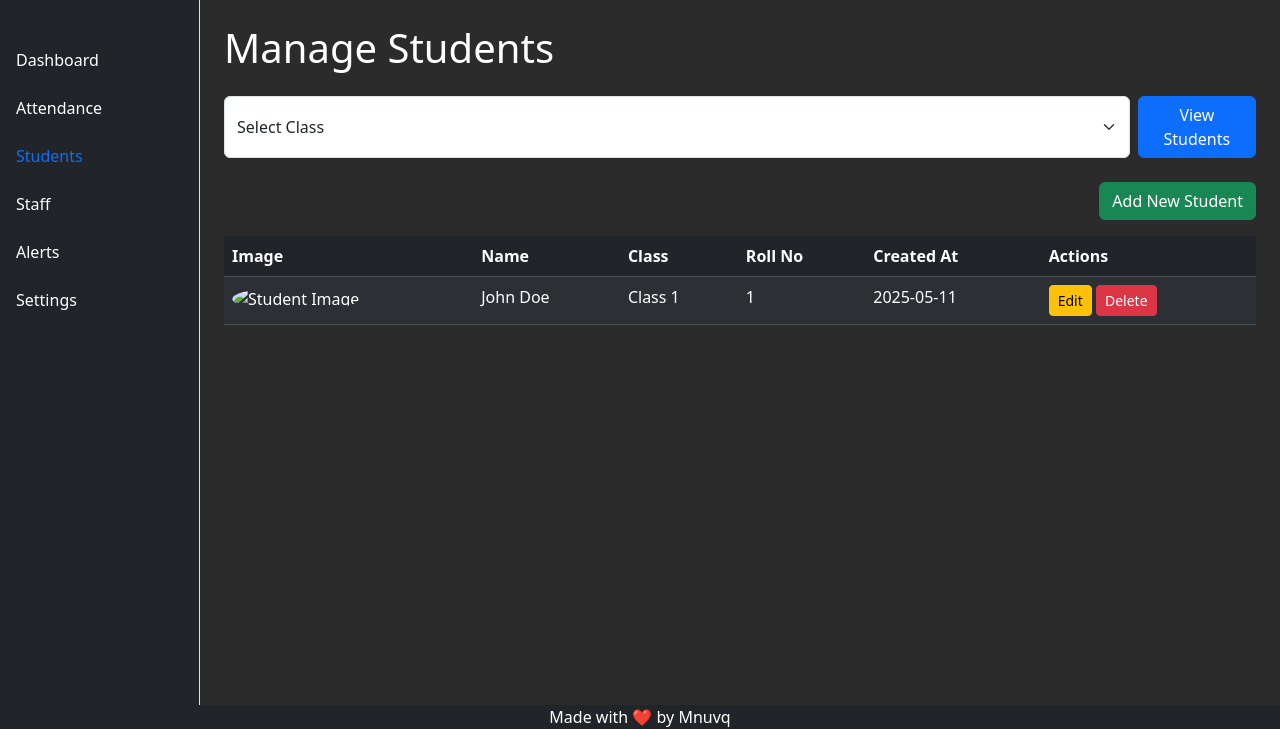
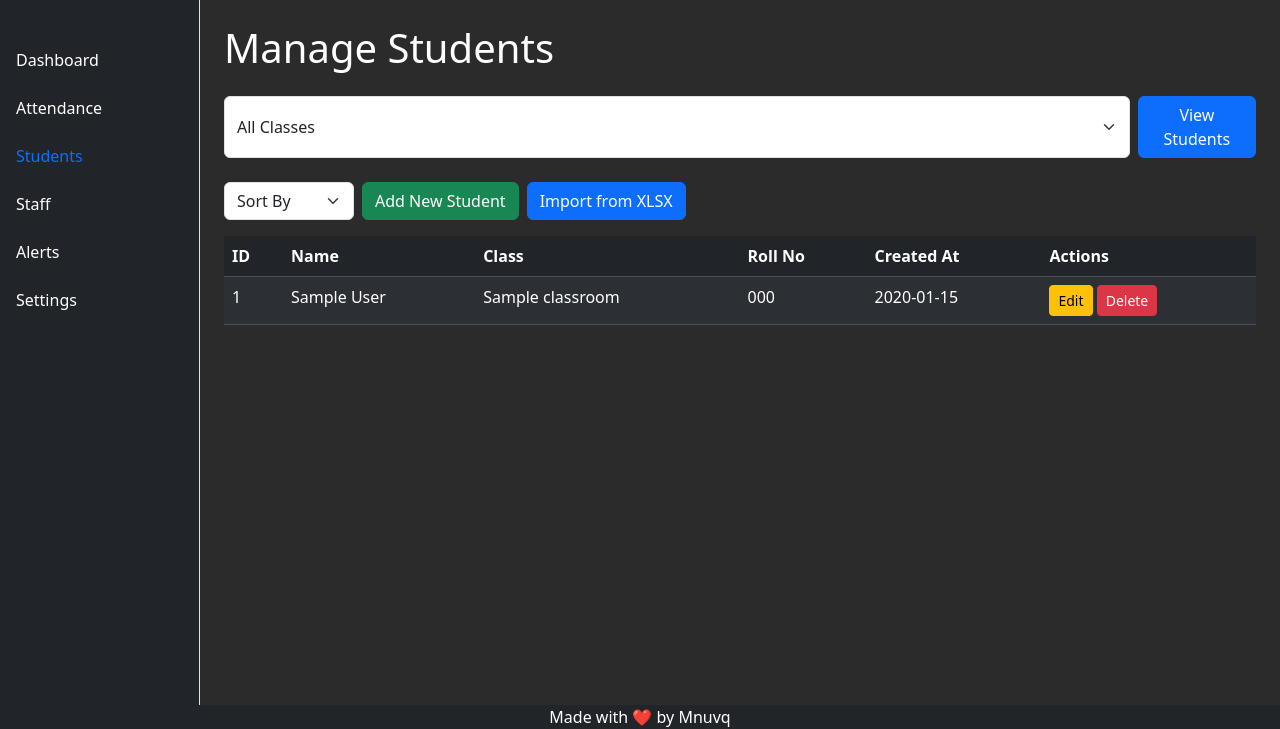
Before and after one commit to ZahidGazi/AttendiFy, a Django app: page /students in a window 1280 px wide. Shown: the part 71-800 px from the top of the page. Run offline with Django 5.2, Linux system fonts and the light colour scheme; a user stored in the database is signed in; tables that the repository leaves empty hold one stand-in row (values such as "Sample post"); some libraries are stand-ins or nearby versions.

Commit message:
added add, delete, edit student details, added download option, and bulk student upload option

```diff
--- a/dashboard/templates/contents/students.html
+++ b/dashboard/templates/contents/students.html
@@ -6,20 +6,31 @@
 <!-- Form to Select Class -->
 <div class="mb-4">
     <form method="get" action="" class="d-flex">
-        <select name="class" class="form-select me-2" required>
-            <option value="" disabled selected>Select Class</option>
-            <option value="1">Class 1</option>
-            <option value="2">Class 2</option>
-            <option value="3">Class 3</option>
-            <!-- Add more classes as needed -->
+        <select name="class" class="form-select me-2">
+            <option value="" {% if not selected_class_id %}selected{% endif %}>All Classes</option>
+            {% for class in classes %}
+                <option value="{{ class.id }}" {% if class.id|stringformat:'s' == selected_class_id %}selected{% endif %}>{{ class.name }}</option>
+            {% endfor %}
         </select>
         <button type="submit" class="btn btn-primary">View Students</button>
     </form>
 </div>
 
-<!-- Add Student Button -->
-<div class="mb-3 text-end">
-    <button class="btn btn-success" data-bs-toggle="modal" data-bs-target="#addStudentModal">Add New Student</button>
+<div class="d-flex mb-3 text-end">
+  <!-- Sort By Option -->
+  <form method="get" action="" class="d-flex align-items-center">
+    <input type="hidden" name="class" value="{{ selected_class_id }}">
+    <select name="sort_by" id="sort_by" class="form-select me-2" onchange="this.form.submit()">
+      <option value="" disabled selected>Sort By</option>
+      <option value="id" {% if request.GET.sort_by == 'id' %}selected{% endif %}>ID</option>
+      <option value="name" {% if request.GET.sort_by == 'name' %}selected{% endif %}>Name</option>
+      <option value="roll_number" {% if request.GET.sort_by == 'roll_number' %}selected{% endif %}>Roll No</option>
+      <option value="created_at" {% if request.GET.sort_by == 'created_at' %}selected{% endif %}>Created At</option>
+    </select>
+  </form>
+  <!-- Add Student Button -->
+  <button class="btn btn-success me-2" data-bs-toggle="modal" data-bs-target="#addStudentModal">Add New Student</button>
+  <button class="btn btn-primary" data-bs-toggle="modal" data-bs-target="#importStudentsModal">Import from XLSX</button>
 </div>
 
 <!-- List of Students -->
@@ -27,7 +38,7 @@
     <table class="table table-dark table-striped">
         <thead>
             <tr>
-                <th>Image</th>
+                <th>ID</th>
                 <th>Name</th>
                 <th>Class</th>
                 <th>Roll No</th>
@@ -36,19 +47,26 @@
             </tr>
         </thead>
         <tbody>
-            <!-- Example student data -->
+            {% for student in students %}
             <tr>
-                <td><img src="https://via.placeholder.com/50" alt="Student Image" class="rounded-circle"></td>
-                <td>John Doe</td>
-                <td>Class 1</td>
-                <td>1</td>
-                <td>2025-05-11</td>
+                <td>{{ student.id }}</td>
+                <td>{{ student.name }}</td>
+                <td>{% if student.student_class %}{{ student.student_class.name }}{% else %}N/A{% endif %}</td>
+                <td>{{ student.roll_number }}</td>
+                <td>{{ student.created_at|date:'Y-m-d' }}</td>
                 <td>
-                    <button type="button" class="btn btn-sm btn-warning" data-bs-toggle="modal" data-bs-target="#editStudentModal">Edit</button>
-                    <a href="#" class="btn btn-sm btn-danger">Delete</a>
+                    <button type="button" class="btn btn-sm btn-warning" data-bs-toggle="modal" data-bs-target="#editStudentModal" data-student-id="{{ student.id }}" data-student-name="{{ student.name }}" data-student-class="{% if student.student_class %}{{ student.student_class.id }}{% endif %}" data-student-roll="{{ student.roll_number }}">Edit</button>
+                    <form method="post" action="" style="display:inline;">
+                        {% csrf_token %}
+                        <input type="hidden" name="action" value="delete">
+                        <input type="hidden" name="student_id" value="{{ student.id }}">
+                        <button type="submit" class="btn btn-sm btn-danger" onclick="return confirm('Are you sure you want to delete this student?');">Delete</button>
+                    </form>
                 </td>
             </tr>
-            <!-- Repeat for more students -->
+            {% empty %}
+            <tr><td colspan="6" class="text-center">No students found.</td></tr>
+            {% endfor %}
         </tbody>
     </table>
 </div>
@@ -63,6 +81,7 @@
       </div>
       <form method="post" action="" enctype="multipart/form-data">
         {% csrf_token %}
+        <input type="hidden" name="action" value="add">
         <div class="modal-body">
           <div class="mb-3">
             <label for="add_name" class="form-label">Name</label>
@@ -72,10 +91,9 @@
             <label for="add_class" class="form-label">Class</label>
             <select id="add_class" name="class" class="form-select" required>
               <option value="" disabled selected>Select Class</option>
-              <option value="1">Class 1</option>
-              <option value="2">Class 2</option>
-              <option value="3">Class 3</option>
-              <!-- Add more classes as needed -->
+              {% for class in classes %}
+              <option value="{{ class.id }}">{{ class.name }}</option>
+              {% endfor %}
             </select>
           </div>
           <div class="mb-3">
@@ -84,12 +102,50 @@
           </div>
           <div class="mb-3">
             <label for="add_image" class="form-label">Image</label>
-            <input type="file" id="add_image" name="image" class="form-control">
+            <input type="file" id="add_image" name="image" class="form-control" accept="image/jpeg">
           </div>
         </div>
         <div class="modal-footer">
           <button type="button" class="btn btn-secondary" data-bs-dismiss="modal">Cancel</button>
           <button type="submit" class="btn btn-success">Add Student</button>
+        </div>
+      </form>
+    </div>
+  </div>
+</div>
+
+<!-- Import Students Modal -->
+<div class="modal fade" id="importStudentsModal" tabindex="-1" aria-labelledby="importStudentsModalLabel" aria-hidden="true">
+  <div class="modal-dialog">
+    <div class="modal-content bg-dark text-light">
+      <div class="modal-header">
+        <h5 class="modal-title" id="importStudentsModalLabel">Import Students from XLSX</h5>
+        <button type="button" class="btn-close btn-close-white" data-bs-dismiss="modal" aria-label="Close"></button>
+      </div>
+      <form method="post" action="" enctype="multipart/form-data">
+        {% csrf_token %}
+        <input type="hidden" name="action" value="import_xlsx">
+        <div class="modal-body">
+          <div class="alert alert-info bg-info text-dark">
+            <strong>Instructions:</strong><br>
+            Please upload an <b>XLSX</b> file with the following columns (header row required):<br>
+            <ul>
+              <li><b>Name</b> (Student's name)</li>
+              <li><b>Class</b> (Class name, must match an existing class)</li>
+              <li><b>Roll No</b> (Roll number)</li>
+            </ul>
+            <b>Example:</b><br>
+            <code>Name | Class | Roll No</code><br>
+            <code>John Doe | Class 1 | 1</code>
+          </div>
+          <div class="mb-3">
+            <label for="import_xlsx_file" class="form-label">Select XLSX File</label>
+            <input type="file" id="import_xlsx_file" name="xlsx_file" class="form-control" accept=".xlsx" required>
+          </div>
+        </div>
+        <div class="modal-footer">
+          <button type="button" class="btn btn-secondary" data-bs-dismiss="modal">Cancel</button>
+          <button type="submit" class="btn btn-primary">Import Students</button>
         </div>
       </form>
     </div>
@@ -106,6 +162,8 @@
       </div>
       <form method="post" action="" enctype="multipart/form-data">
         {% csrf_token %}
+        <input type="hidden" name="action" value="edit">
+        <input type="hidden" id="edit_student_id" name="student_id">
         <div class="modal-body">
           <div class="mb-3">
             <label for="edit_name" class="form-label">Name</label>
@@ -115,10 +173,9 @@
             <label for="edit_class" class="form-label">Class</label>
             <select id="edit_class" name="class" class="form-select" required>
               <option value="" disabled selected>Select Class</option>
-              <option value="1">Class 1</option>
-              <option value="2">Class 2</option>
-              <option value="3">Class 3</option>
-              <!-- Add more classes as needed -->
+              {% for class in classes %}
+              <option value="{{ class.id }}">{{ class.name }}</option>
+              {% endfor %}
             </select>
           </div>
           <div class="mb-3">
@@ -127,7 +184,7 @@
           </div>
           <div class="mb-3">
             <label for="edit_image" class="form-label">Image</label>
-            <input type="file" id="edit_image" name="image" class="form-control">
+            <input type="file" id="edit_image" name="image" class="form-control" accept="image/jpeg">
           </div>
         </div>
         <div class="modal-footer">
@@ -138,11 +195,20 @@
     </div>
   </div>
 </div>
-{% endblock %}
 
-{% block extra_js %}
-<script src="https://cdn.jsdelivr.net/npm/bootstrap@5.3.0/dist/js/bootstrap.bundle.min.js"></script>
 <script>
-// Optionally, you can add JS here to populate the edit modal with student data dynamically.
+// Fill edit modal with student data
+const editModal = document.getElementById('editStudentModal');
+editModal.addEventListener('show.bs.modal', function (event) {
+  const button = event.relatedTarget;
+  document.getElementById('edit_student_id').value = button.getAttribute('data-student-id');
+  document.getElementById('edit_name').value = button.getAttribute('data-student-name');
+  document.getElementById('edit_roll_no').value = button.getAttribute('data-student-roll');
+  const classId = button.getAttribute('data-student-class');
+  const classSelect = document.getElementById('edit_class');
+  for (let i = 0; i < classSelect.options.length; i++) {
+    classSelect.options[i].selected = classSelect.options[i].value == classId;
+  }
+});
 </script>
 {% endblock %}
--- a/dashboard/urls.py
+++ b/dashboard/urls.py
@@ -6,7 +6,6 @@ urlpatterns = [
     path('logout/', views.logout_view, name='logout'),
     path('', views.dashboard_home, name='dashboard-home'),
     path('attendance', views.attendance, name='attendance'),
-    path('attendance/download', views.attendance_download, name='attendance-download'),
     path('students', views.students, name='students'),
     path('staff', views.staff, name='staff'),
     path('alerts', views.alerts, name='alerts'),
--- a/dashboard/views.py
+++ b/dashboard/views.py
@@ -1,15 +1,23 @@
-from django.shortcuts import render, redirect
+from datetime import date, datetime, timedelta
+import csv
+import io
+import os
+
+from django.conf import settings as django_settings
 from django.contrib.auth import authenticate, login, logout
 from django.contrib.auth.decorators import login_required
 from django.contrib.auth.hashers import make_password
-from datetime import date
+from django.core.files.storage import default_storage
+from django.db.models import Count, Q
+from django.http import HttpResponse, JsonResponse
+from django.shortcuts import render, redirect
+from django.utils.text import slugify
+from django.views.decorators.csrf import csrf_exempt
+
+import openpyxl
+
 from attendance.models import Student, Attendance, ClassRoom
-from datetime import date, timedelta
-from django.db.models import Count, Q
-from django.http import HttpResponse
-import csv
-import io
-import openpyxl
+
 
 def login_view(request):
     if request.method == 'POST':
@@ -81,12 +89,12 @@ def logout_view(request):
 
 @login_required(login_url='login')
 def attendance(request):
-    from attendance.models import Student, Attendance, ClassRoom
     # Get filter params
     class_id = request.GET.get('class')
     date_str = request.GET.get('date')
+    action = request.GET.get('action', '')
+    filetype = request.GET.get('filetype', 'csv')
     if date_str:
-        from datetime import datetime
         try:
             selected_date = datetime.strptime(date_str, "%Y-%m-%d").date()
         except Exception:
@@ -97,6 +105,42 @@ def attendance(request):
     students = Student.objects.all().select_related('student_class')
     if class_id:
         students = students.filter(student_class_id=class_id)
+
+    # Handle download action
+    if action == 'download':
+        classroom_name = "all_classes"
+        if class_id:
+            classroom = ClassRoom.objects.filter(id=class_id).first()
+            if classroom:
+                classroom_name = classroom.name.replace(" ", "_")
+        attendance_records = Attendance.objects.filter(student__in=students, date=selected_date)
+        attendance_map = {a.student.id: a.status for a in attendance_records}
+        filename = f"{classroom_name}_attendance_{selected_date}"
+        headers = ['Student ID', 'Name', 'Roll No', 'Status']
+        data_rows = [
+            [student.id, student.name, student.roll_number, attendance_map.get(student.id, '')]
+            for student in students
+        ]
+        if filetype == 'xlsx':
+            wb = openpyxl.Workbook()
+            ws = wb.active
+            ws.append(headers)
+            for row in data_rows:
+                ws.append(row)
+            output = io.BytesIO()
+            wb.save(output)
+            output.seek(0)
+            response = HttpResponse(output.read(), content_type='application/vnd.openxmlformats-officedocument.spreadsheetml.sheet')
+            response['Content-Disposition'] = f'attachment; filename="{filename}.xlsx"'
+            return response
+        else:  # default to CSV
+            response = HttpResponse(content_type='text/csv')
+            response['Content-Disposition'] = f'attachment; filename="{filename}.csv"'
+            writer = csv.writer(response)
+            writer.writerow(headers)
+            for row in data_rows:
+                writer.writerow(row)
+            return response
 
     #POST: update attendance
     if request.method == 'POST':
@@ -129,7 +173,126 @@ def attendance(request):
 
 @login_required(login_url='login')
 def students(request):
-    return render(request, 'contents/students.html')
+    class_id = request.GET.get('class')
+    sort_by = request.GET.get('sort_by', 'id')
+    students = Student.objects.all().select_related('student_class')
+    if class_id:
+        students = students.filter(student_class_id=class_id)
+    if sort_by in ['id', 'name', 'roll_number', 'created_at']:
+        students = students.order_by(sort_by)
+    classes = ClassRoom.objects.all()
+
+    # Handle Add Student
+    if request.method == 'POST' and request.POST.get('action') == 'add':
+        name = request.POST.get('name')
+        class_id_val = request.POST.get('class')
+        roll_no = request.POST.get('roll_no')
+        student_class = ClassRoom.objects.filter(id=class_id_val).first() if class_id_val else None
+        image_file = request.FILES.get('image')
+        if student_class and name and roll_no:
+            student = Student.objects.create(
+                name=name,
+                student_class=student_class,
+                roll_number=roll_no
+            )
+            # Set face_id to student.id and save
+            student.face_id = str(student.id)
+            student.save()
+
+            # Save image if provided
+            if image_file:
+                folder = os.path.join(django_settings.BASE_DIR, 'face_data')
+                os.makedirs(folder, exist_ok=True)
+                filename = f"{student.id}.jpg"
+                filepath = os.path.join(folder, filename)
+                with open(filepath, 'wb+') as destination:
+                    for chunk in image_file.chunks():
+                        destination.write(chunk)
+        return redirect(request.path + f'?class={class_id_val}&sort_by={sort_by}')
+
+    # Handle Edit Student
+    if request.method == 'POST' and request.POST.get('action') == 'edit':
+        student_id = request.POST.get('student_id')
+        name = request.POST.get('name')
+        class_id_val = request.POST.get('class')
+        roll_no = request.POST.get('roll_no')
+        image_file = request.FILES.get('image')
+        student = Student.objects.filter(id=student_id).first()
+        if student:
+            student.name = name
+            student.student_class = ClassRoom.objects.filter(id=class_id_val).first() if class_id_val else None
+            student.roll_number = roll_no
+            student.face_id = str(student.id)
+
+            # Save image if provided
+            if image_file:
+                folder = os.path.join(django_settings.BASE_DIR, 'face_data')
+                os.makedirs(folder, exist_ok=True)
+                filename = f"{student.id}.jpg"
+                filepath = os.path.join(folder, filename)
+                with open(filepath, 'wb+') as destination:
+                    for chunk in image_file.chunks():
+                        destination.write(chunk)
+            student.save()
+        return redirect(request.path + f'?class={class_id_val}&sort_by={sort_by}')
+
+    # Handle Delete Student
+    if request.method == 'POST' and request.POST.get('action') == 'delete':
+        student_id = request.POST.get('student_id')
+        student = Student.objects.filter(id=student_id).first()
+        if student:
+            student.delete()
+        return redirect(request.path + f'?class={class_id}&sort_by={sort_by}')
+
+    # Handle Import Students from XLSX
+    if request.method == 'POST' and request.POST.get('action') == 'import_xlsx':
+        xlsx_file = request.FILES.get('xlsx_file')
+        import openpyxl
+        from django.contrib import messages
+        if xlsx_file and xlsx_file.name.endswith('.xlsx'):
+            wb = openpyxl.load_workbook(xlsx_file)
+            ws = wb.active
+            header = [cell.value for cell in ws[1]]
+            # Expecting: Name | Class | Roll No
+            try:
+                name_idx = header.index('Name')
+                class_idx = header.index('Class')
+                roll_idx = header.index('Roll No')
+            except ValueError:
+                messages.error(request, 'XLSX file must have columns: Name, Class, Roll No.')
+                return redirect(request.path)
+            added = 0
+            for row in ws.iter_rows(min_row=2, values_only=True):
+                name = row[name_idx]
+                class_name = row[class_idx]
+                roll_no = row[roll_idx]
+                if not (name and class_name and roll_no):
+                    continue
+                student_class = ClassRoom.objects.filter(name=class_name).first()
+                if not student_class:
+                    continue
+                # Prevent duplicate roll numbers in the same class
+                if Student.objects.filter(student_class=student_class, roll_number=roll_no).exists():
+                    continue
+                student = Student.objects.create(
+                    name=name,
+                    student_class=student_class,
+                    roll_number=roll_no
+                )
+                student.face_id = str(student.id)
+                student.save()
+                added += 1
+            messages.success(request, f"Imported {added} students from XLSX file.")
+        else:
+            messages.error(request, 'Please upload a valid XLSX file.')
+        return redirect(request.path)
+
+    context = {
+        'students': students,
+        'classes': classes,
+        'selected_class_id': class_id or '',
+    }
+    return render(request, 'contents/students.html', context)
 
 @login_required(login_url='login')
 def staff(request):
@@ -142,59 +305,3 @@ def alerts(request):
 @login_required(login_url='login')
 def settings(request):
     return render(request, 'contents/settings.html')
-
-@login_required(login_url='login')
-def attendance_download(request):
-    from attendance.models import Student, Attendance, ClassRoom
-    class_id = request.GET.get('class')
-    date_str = request.GET.get('date')
-    filetype = request.GET.get('filetype', 'csv')
-    if date_str:
-        from datetime import datetime
-        try:
-            selected_date = datetime.strptime(date_str, "%Y-%m-%d").date()
-        except Exception:
-            from datetime import date
-            selected_date = date.today()
-    else:
-        from datetime import date
-        selected_date = date.today()
-
-    classroom_name = "all_classes"
-    students = Student.objects.all().select_related('student_class')
-    if class_id:
-        students = students.filter(student_class_id=class_id)
-        classroom = ClassRoom.objects.filter(id=class_id).first()
-        if classroom:
-            classroom_name = classroom.name.replace(" ", "_")
-
-    attendance_records = Attendance.objects.filter(student__in=students, date=selected_date)
-    attendance_map = {a.student.id: a.status for a in attendance_records}
-
-    filename = f"{classroom_name}_attendance_{selected_date}"
-    headers = ['Student ID', 'Name', 'Roll No', 'Status']
-    data_rows = [
-        [student.id, student.name, student.roll_number, attendance_map.get(student.id, '')]
-        for student in students
-    ]
-
-    if filetype == 'xlsx':
-        wb = openpyxl.Workbook()
-        ws = wb.active
-        ws.append(headers)
-        for row in data_rows:
-            ws.append(row)
-        output = io.BytesIO()
-        wb.save(output)
-        output.seek(0)
-        response = HttpResponse(output.read(), content_type='application/vnd.openxmlformats-officedocument.spreadsheetml.sheet')
-        response['Content-Disposition'] = f'attachment; filename="{filename}.xlsx"'
-        return response
-    else:  # default to CSV
-        response = HttpResponse(content_type='text/csv')
-        response['Content-Disposition'] = f'attachment; filename="{filename}.csv"'
-        writer = csv.writer(response)
-        writer.writerow(headers)
-        for row in data_rows:
-            writer.writerow(row)
-        return response
--- a/requirements.txt
+++ b/requirements.txt
@@ -2,3 +2,4 @@ django
 psycopg2
 python-dotenv
 openpyxl
+pandas
```
Also changed, not shown: dashboard/templates/contents/attendance.html (+15 -7 lines).
